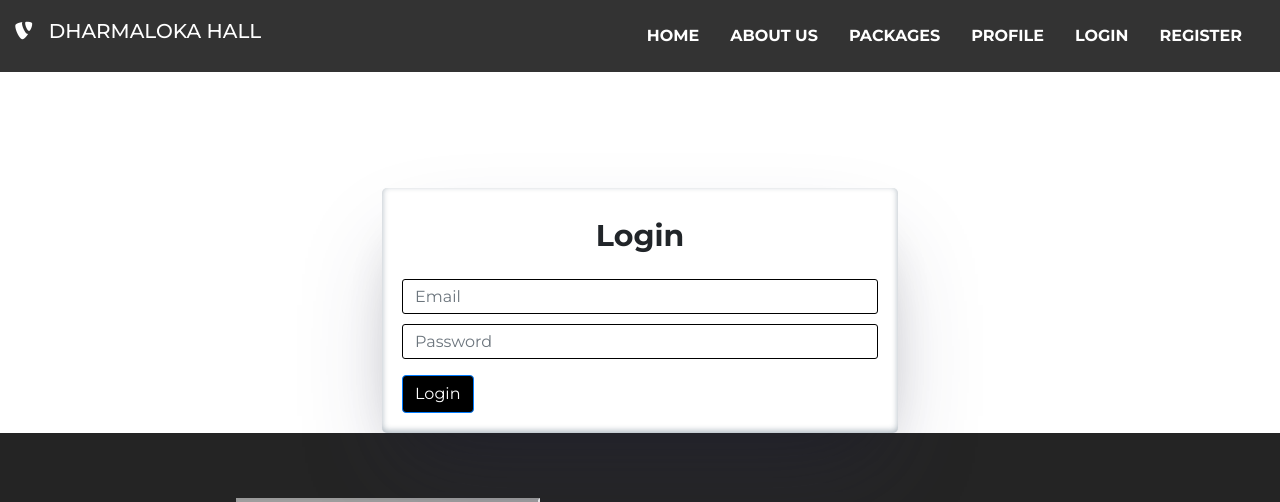
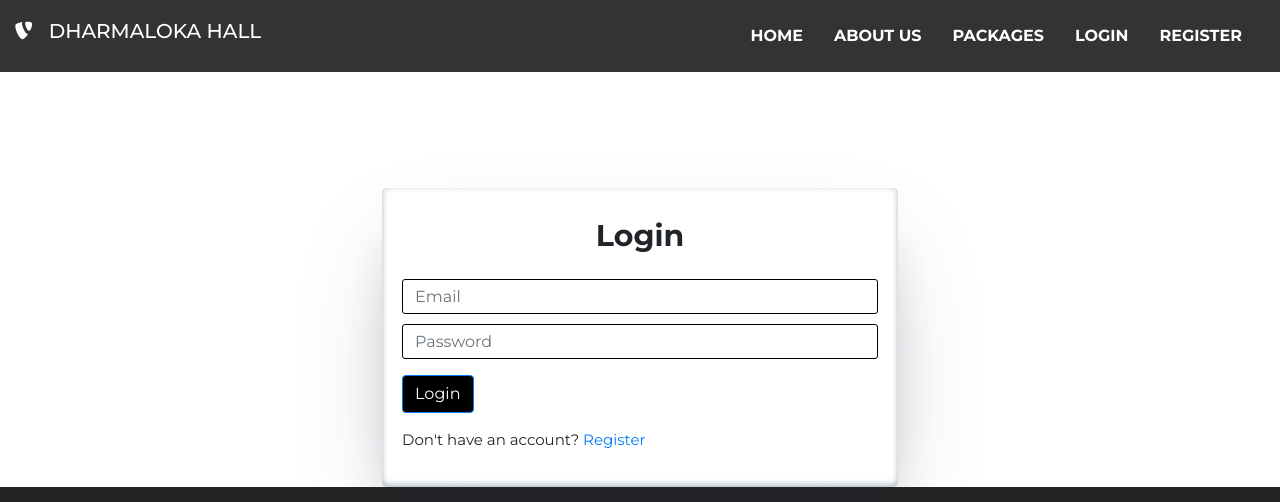
Before and after one commit to medhavipinsara/DharmalokaHall, a React (Create React App) app in the folder client/: page /login in a window 1280 px wide. Shown: the top 502 px of the page. Built offline with nearby package versions, Linux system fonts and the light colour scheme; grey boxes are pictures that could not be loaded; what @react-pdf/renderer would draw is missing.

Commit message:
finishing touches

```diff
--- a/client/src/components/NavBar.js
+++ b/client/src/components/NavBar.js
@@ -40,14 +40,7 @@ function Navbar() {
 
 
                 </div>
-                {/*<a className="navbar-brand" href="/home">
-                    <img
-                        src={require("./Kelaniya.png")}
-                        alt="Logo"
-                        className="logo"
-                    />
-                    DHARMALOKA HALL
-                </a>*/}
+
                 <button
                     className="navbar-toggler"
                     type="button"
@@ -76,13 +69,13 @@ function Navbar() {
                                 Packages
                             </a>
                         </li>
-                        <li className="nav-item">
-                            <a className="nav-link" href="/profile">
-                                Profile
-                            </a>
-                        </li>
                         {user ? (
                             <>
+                                <li className="nav-item">
+                                    <a className="nav-link" href="/profile">
+                                        Profile
+                                    </a>
+                                </li>
                                 <div className="dropdown">
                                     <button
                                         className="btn btn-secondary dropdown-toggle"
@@ -122,44 +115,3 @@ function Navbar() {
 }
 
 export default Navbar;
-
-
-
-
-/*
-import React from "react"
-import './Navbar.css';
-
-function Navbar() {
-    return (
-        <div>
-            <nav class="navbar navbar-expand-lg">
-                <div class="container-fluid">
-                    <a class="navbar-brand" href="#">DHARAMALOKA HALL</a>
-                    <button class="navbar-toggler" type="button" data-bs-toggle="collapse" data-bs-target="#navbarNav" aria-controls="navbarNav" aria-expanded="false" aria-label="Toggle navigation">
-                        <span class="navbar-toggler-icon"></span>
-                    </button>
-                    <div class="collapse navbar-collapse" id="navbarNav">
-                        <ul class="navbar-nav">
-                            <li class="nav-item">
-                                <a class="nav-link active" aria-current="page" href="#">Home</a>
-                            </li>
-                            <li class="nav-item">
-                                <a class="nav-link" href="#">About</a>
-                            </li>
-                            <li class="nav-item">
-                                <a class="nav-link" href="#">Login</a>
-                            </li>
-                            <li class="nav-item">
-                                <a class="nav-link" href="#">Register</a>
-                            </li>
-
-                        </ul>
-                    </div>
-                </div>
-            </nav>
-        </div>
-    )
-}
-export default Navbar;
-*/
--- a/client/src/screens/LoginScreen.js
+++ b/client/src/screens/LoginScreen.js
@@ -3,6 +3,7 @@ import axios from 'axios';
 import './RegisterLogin.css'
 import Loader from "../components/Loader";
 import Error from "../components/Error";
+import { Link } from 'react-router-dom';
 
 function LoginScreen() {
 
@@ -46,10 +47,14 @@ function LoginScreen() {
                         <input type='text' className='form-control' placeholder='Email'
                         value={email} onChange={(e) => {setemail(e.target.value)}}/>
 
-                        <input type='text' className='form-control' placeholder='Password'
+                        <input type='password' className='form-control' placeholder='Password'
                         value={password} onChange={(e) => {setpassword(e.target.value)}}/>
 
                         <button className='btn btn-primary mt-3' onClick={login}>Login</button>
+
+                        <p className="mt-3">
+                            Don't have an account? <Link to="/register">Register</Link>
+                        </p>
                     </div>
                 </div>
             </div>
--- a/client/src/screens/RegisterScreen.js
+++ b/client/src/screens/RegisterScreen.js
@@ -4,6 +4,7 @@ import './RegisterLogin.css'
 import Loader from "../components/Loader";
 import Error from "../components/Error";
 import Success from '../components/Success';
+import { Link } from 'react-router-dom';
 
 function RegisterScreen() {
     const[name, setname] = useState('');
@@ -69,6 +70,10 @@ function RegisterScreen() {
                         value={cpassword} onChange={(e) => {setcpassword(e.target.value)}}/>
 
                         <button className='btn btn-primary mt-3' onClick={register}>Register</button>
+
+                        <p className="mt-3">
+                            Already have an account? <Link to="/login">Login</Link>
+                        </p>
                     </div>
                 </div>
             </div>
```
Also changed, not shown: client/src/screens/PackagesScreen.js (+0 -99 lines).
